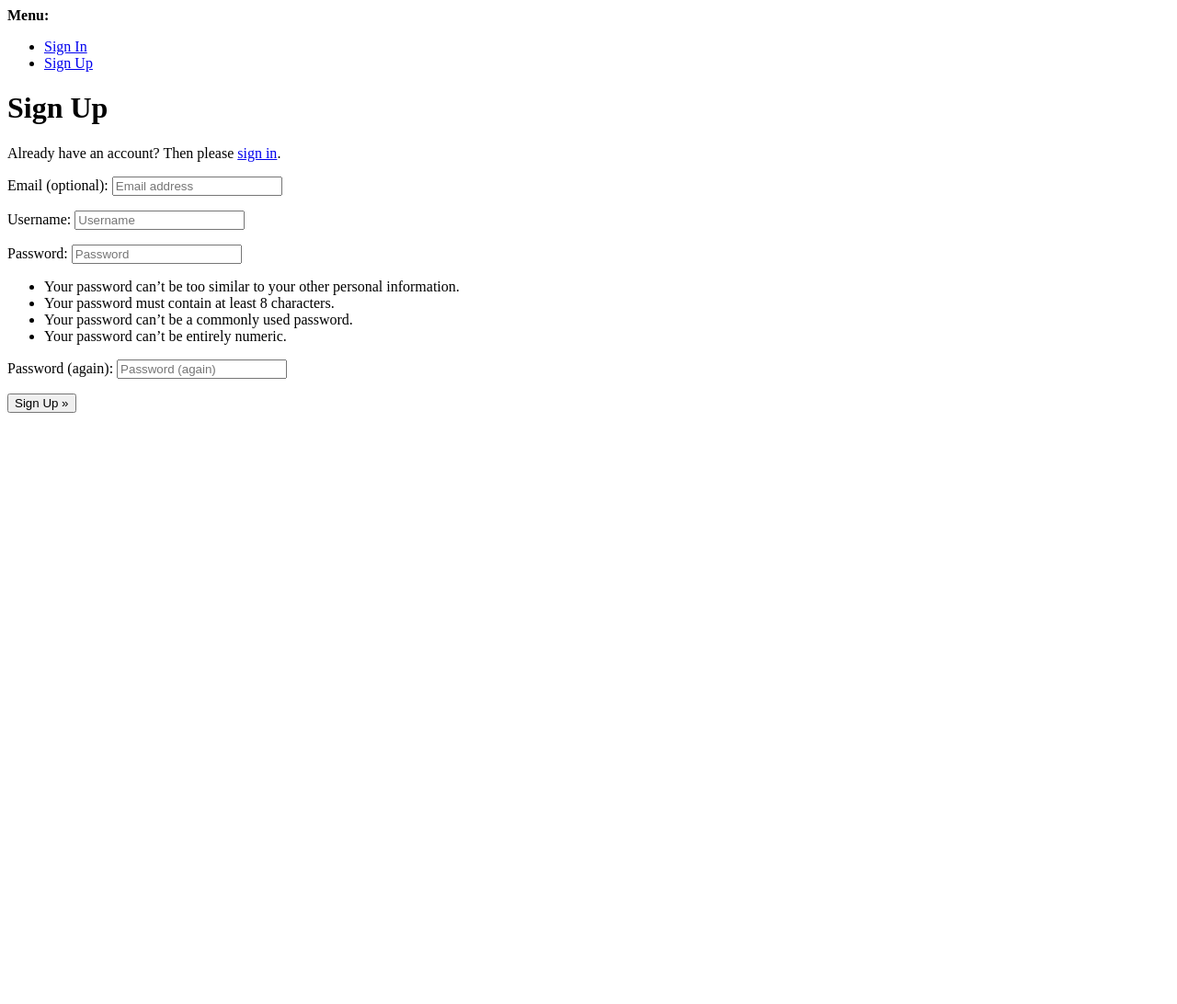
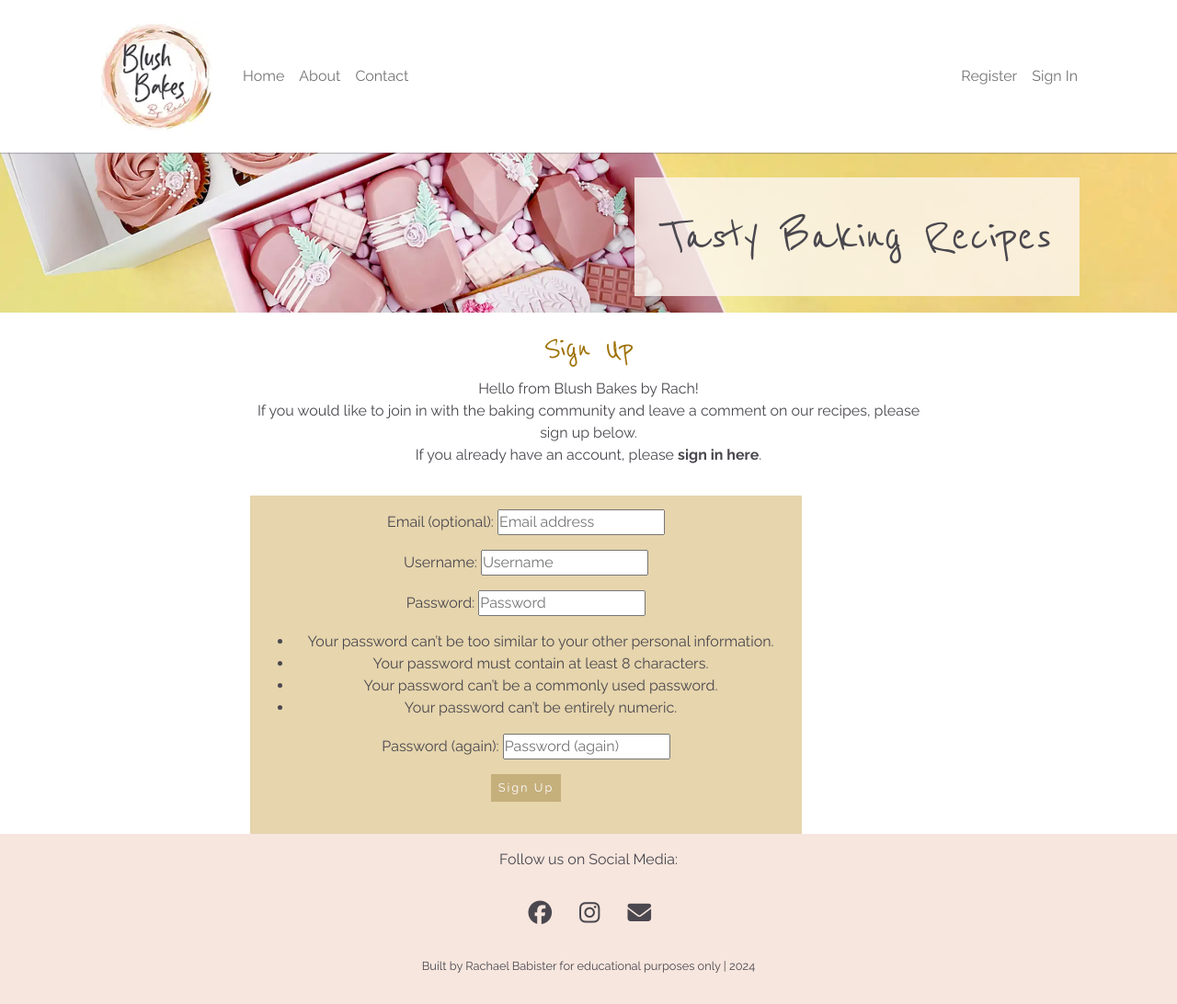
Before and after one commit to rachaelbabister/blush-bakes-blog, a Django app: page /accounts/signup/ in a window 1280 px wide. Shown: the whole page at 92% size. Before the commit the page ends 449 px from the top, so only its background shows below. Run offline with Django 4.2, Linux system fonts and the light colour scheme; some libraries are stand-ins or nearby versions.

```diff
--- a/static/css/style.css
+++ b/static/css/style.css
@@ -192,6 +192,18 @@ main {
 
 .image-container {
     position: relative;
+    width: 100%;
+    padding-top: 45%;
+    overflow: hidden;
+}
+
+.image-container img {
+    position: absolute;
+    top: 0;
+    left: 0;
+    width: 100%;
+    height: 100%;
+    object-fit: cover;
 }
 
 .image-width {
--- a/templates/account/signup.html
+++ b/templates/account/signup.html
@@ -1,21 +1,49 @@
-{% extends "account/base.html" %}
+{% extends "base.html" %}
 
 {% load i18n %}
 
-{% block head_title %}{% trans "Signup" %}{% endblock head_title %}
+{% block head_title %}{% trans "Sign Up" %}{% endblock head_title %}
 
 {% block content %}
-<h1>{% trans "Sign Up" %}</h1>
 
-<p>{% blocktrans %}Already have an account? Then please <a href="{{ login_url }}">sign in</a>.{% endblocktrans %}</p>
+<div class="container">
+  <div class="row">
+    <div class="col-md-8 mt-3 offset-md-2 account-center">
+      <h3>{% trans "Sign Up" %}</h3>
 
-<form class="signup" id="signup_form" method="post" action="{% url 'account_signup' %}">
+      <p>{% blocktrans %}Hello from Blush Bakes by Rach! <br>
+        If you would like to join in with the baking community and
+        leave a comment on our recipes, please sign up below. <br>
+        If you already have an account, please <a href="{{ login_url }}"><strong>sign in here</strong></a>.
+        {% endblocktrans %}</p>
+    </div>
+  </div>
+  <div class="row">
+    <div class="col-md-8 mt-3 offset-md-2 account-center">
+      {% if username_exists %}
+      <p>
+        This Email or Username is already registered. Please <a href="{{ login_url }}"><strong>sign in.</strong></a>
+      </p>
+      {% endif %}
+      {% if success_exists %}
+      <p>Welcome {{ user }}!</p>
+      {% endif %}
+      <form class="signup" id="contact-form" method="post" action="{% url 'account_signup' %}">
         {% csrf_token %}
         {{ form.as_p }}
         {% if redirect_field_value %}
+        <div class="form-body">
+          <div class="form-row">
+            <div class="input-group">
               <input type="hidden" name="{{ redirect_field_name }}" value="{{ redirect_field_value }}" />
               {% endif %}
-  <button type="submit">{% trans "Sign Up" %} &raquo;</button>
+              <button class="page-buttons" type="submit">{% trans "Sign Up" %}</button>
+            </div>
+          </div>
+        </div>
       </form>
+    </div>
+  </div>
+</div>
 
 {% endblock content %}
```
Also changed, not shown: 1 other file. Lines whose indentation alone changed are shown as unchanged.
